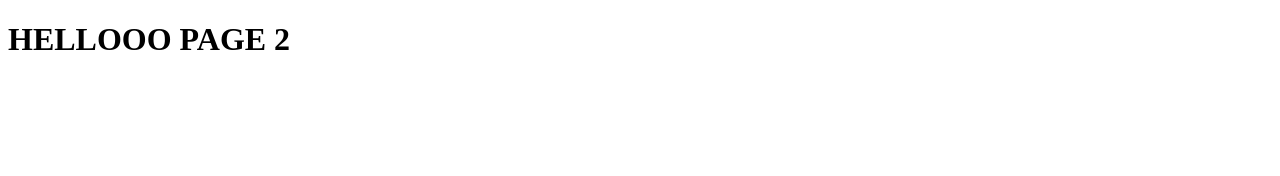
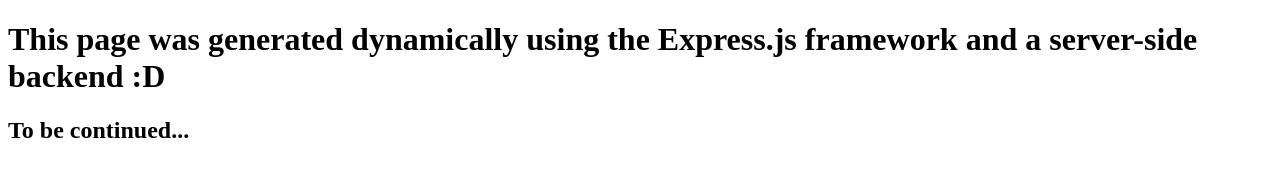
Before and after one commit to smodha/Website_LandingPage, a website: page products.html in a window 1280 px wide. Drawn offline with Linux system fonts and the light colour scheme.

Commit message:
product url change

```diff
--- a/index.js
+++ b/index.js
@@ -6,7 +6,7 @@
     .then(response => {
       if (response.ok) {
         // If the response is successful, navigate to the "products.html" page
-        window.location.href = 'products.html';
+        window.location.href = 'products';
       } else {
         console.error('Error loading products page');
       }
--- a/products.html
+++ b/products.html
@@ -5,6 +5,7 @@
     </head>
 
     <body>
-        <h1> HELLOOO PAGE 2</h1>
+        <h1>This page was generated dynamically using the Express.js framework and a server-side backend :D</h1>
+        <h2>To be continued...</h2>
     </body>
 </html>
```
